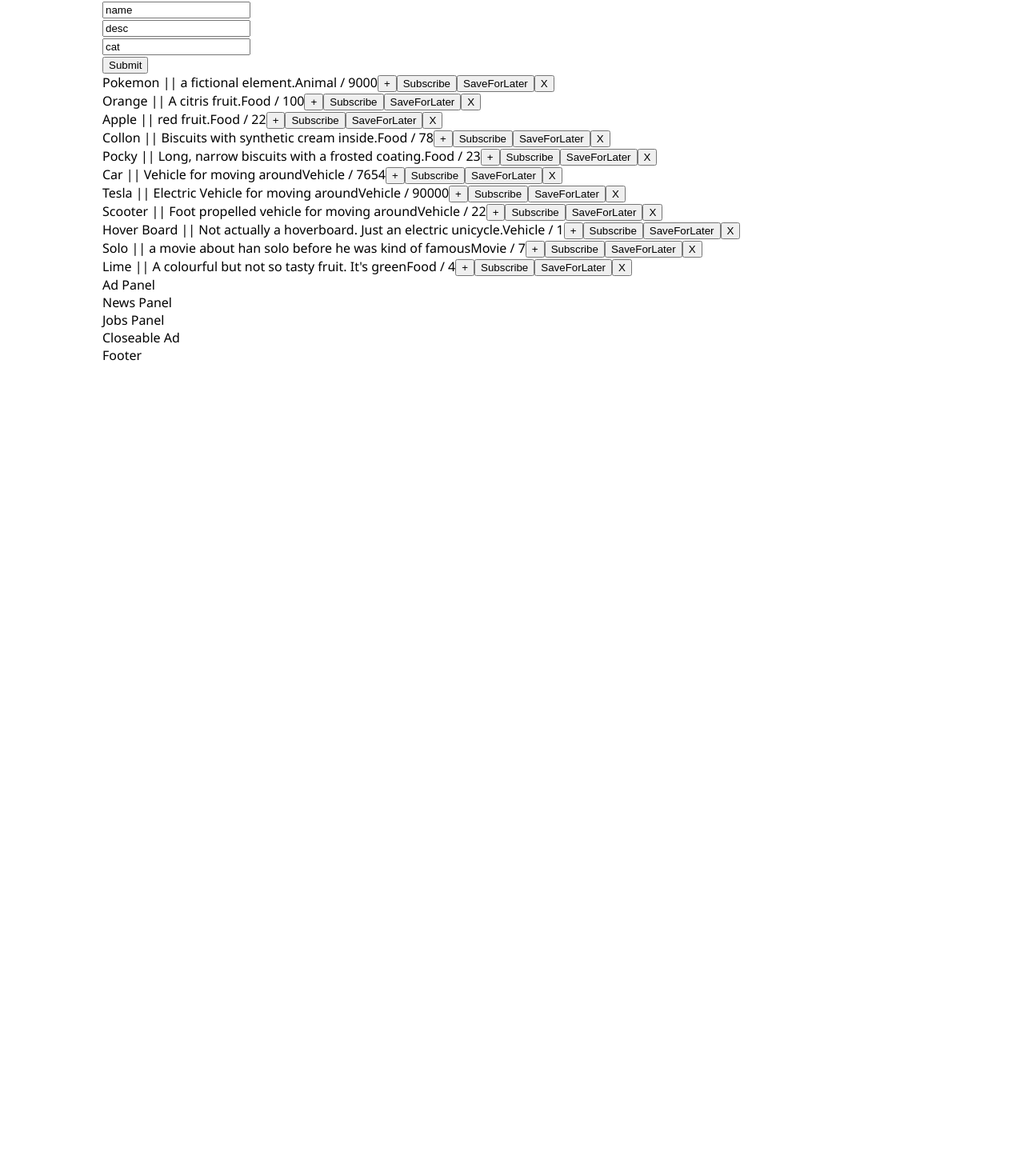
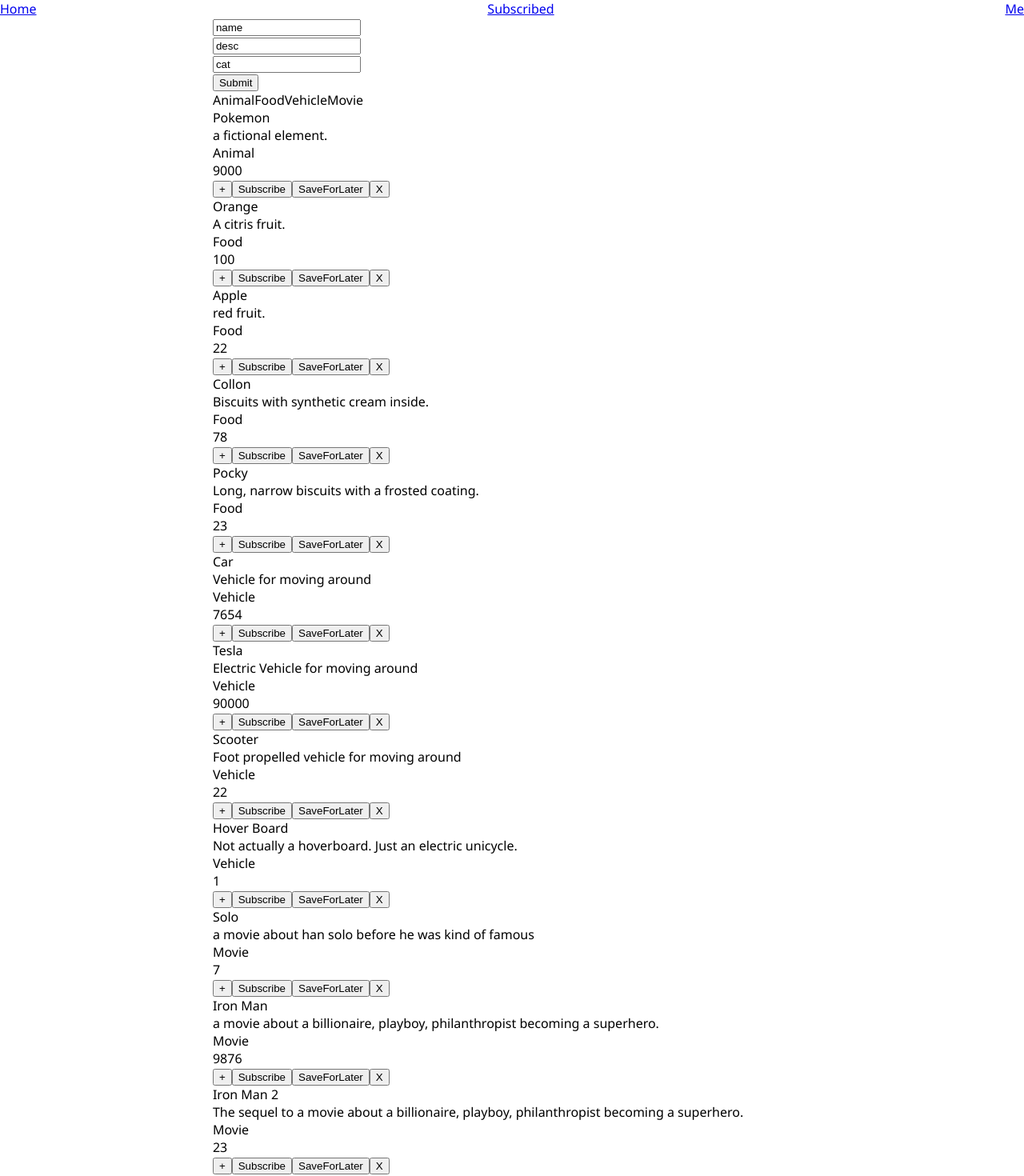
Before and after one commit to rhyuen/pdthuntclone, a React app: page / in a window 1280 px wide. Shown: the top 1470 px of the page at 80% size. Before the commit the page ends 800 px from the top, so only its background shows below. Built offline with nearby package versions, Linux system fonts and the light colour scheme.

Commit message:
Router and 'subscribed' words I guess.

```diff
--- a/src/AdPanel.jsx
+++ b/src/AdPanel.jsx
@@ -5,6 +5,11 @@ export default () => {
     return (
         <div>
             Ad Panel
+            <div>
+                On Item Click Overlay.<br/>
+                On Search Click Overlay.<br/>
+                React Router for Different Panels<br/>
+            </div>
             <div>News Panel</div>
             <div>Jobs Panel</div>
             <div>Closeable Ad</div>
--- /dev/null
+++ b/src/Me.jsx
@@ -0,0 +1,16 @@
+import React from "react";
+import styled from "styled-components";
+
+
+const Root = () => {
+    return (
+        <div>
+            It's me guys.  <br/>
+            And my personal information<br/>
+            But mainly me.
+        </div>
+    );
+};
+
+
+export default Root;
--- a/src/Nav.jsx
+++ b/src/Nav.jsx
@@ -1,9 +1,20 @@
 import React from "react";
+import {Link} from "react-router-dom";
+import styled from "styled-components";
 
+const StyledNav = styled.nav`
+    display: flex;
+    width: 100vw;
+    justify-content: space-between;
+`;
+const StyledLink = styled(Link)`
+`;
 export default () => {
     return (
-        <div>
-            Nav
-        </div>
+        <StyledNav>
+            <StyledLink to = "/">Home</StyledLink>
+            <StyledLink to = "/subscribed">Subscribed</StyledLink>
+            <StyledLink to = "/me">Me</StyledLink>
+        </StyledNav>
     );
 }
--- a/src/PdtList.jsx
+++ b/src/PdtList.jsx
@@ -1,18 +1,67 @@
 import React, {Component} from "react";
 import styled from "styled-components";
-export default ({data, onClickCloseButton, onClickUpvote}) => {
-    return data.map(curr => {
+
+const Filter = ({data}) => {
+    const types = data.map(item => item.category);
+    const noDupTypes = new Set(types);
+    const gah = [...noDupTypes].map(type => {
+        return (
+            <span>{type}</span>
+        );
+    });
+    return gah;
+};
+
+const List = ({data, onClickCloseButton, onClickUpvote, onSubscribe}) => {
+    const listOfItems = data.map(curr => {
+        const upped = curr.upped ?
+            <button>Upped</button> :
+            (<button onClick = {onClickUpvote.bind(this, curr.id)}>+</button>);
+        const subbed = curr.subscribed ?
+            <button>Subbed</button> :
+            (<button onClick = {onSubscribe.bind(this, curr.id)}>Subscribe</button>);
         return (
             <div key = {curr.id}>
-                <span>{curr.name} || </span>
-                <span>{curr.description}</span>
-                <span>{curr.category} / </span>
+                <div>{curr.name}</div>
+                <div>{curr.description}</div>
+                <div>{curr.category}</div>
                 <span>{curr.count}</span>
-                <button onClick = {onClickUpvote.bind(this, curr.id)}>+</button>
-                <button>Subscribe</button>
-                <button>SaveForLater</button>
-                <button onClick = {onClickCloseButton.bind(this, curr.id)}>X</button>
+                <div>
+                    {upped}
+                    {subbed}
+                    <button>SaveForLater</button>
+                    <button onClick = {onClickCloseButton.bind(this, curr.id)}>X</button>
+                </div>
             </div>
         );
     });
+    return listOfItems;
+};
+
+export default (props) => {
+    return (
+        <div>
+            <Filter data = {props.data}/>
+            <List {...props}/>
+        </div>
+    );
 }
+
+class AdPanel extends Component{
+    state = {
+        data: props.data
+    }
+
+    handleFilterChange = (name, e) => {
+
+    }
+
+    render(){
+        return (
+            <div>
+                <Filter data = {props.data} onFilterChange = {this.handleFilterChange}/>
+                <List {...props}/>
+            </div>
+        );
+    }
+}
--- /dev/null
+++ b/src/Root.jsx
@@ -0,0 +1,31 @@
+import React from "react";
+import {HashRouter as Router, Route, Link} from "react-router-dom";
+import styled from "styled-components";
+import App from "./App.jsx";
+import Nav from "./Nav.jsx";
+import Subscribed from "./Subscribed.jsx";
+import Me from "./Me.jsx";
+// import Personal from "./Personal.jsx";
+
+const STX = styled.div`
+        width: 100%;
+        display: flex;
+        flex-direction: column;
+        align-items: center;
+        box-sizing: border-box;
+    `;
+const Root = () => {
+    return (
+        <Router>
+            <STX>
+                <Nav/>
+                <Route exact path = "/" component = {App}/>
+                <Route exact path = "/subscribed" component = {Subscribed}/>
+                <Route exact path = "/me" component = {Me}/>
+            </STX>
+        </Router>
+    );
+};
+
+
+export default Root;
--- /dev/null
+++ b/src/Subscribed.jsx
@@ -0,0 +1,18 @@
+import React from "react";
+import styled from "styled-components";
+
+
+const Root = () => {
+    return (
+        <div>
+            Subscribed page.<br/>
+            Saved stuff goes here you know.
+            Should you call home to stuff.<br/>
+            Should you be stored in a DB or in state?  <br/>
+            The Plot thickens.
+        </div>
+    );
+};
+
+
+export default Root;
--- a/src/app.jsx
+++ b/src/app.jsx
@@ -111,6 +111,26 @@ class App extends Component{
         });
     }
 
+    handleSubscribe = (id, e) => {
+        this.setState(prevState => {
+            let updated = prevState.data.map(curr => {
+                if(id !== curr.id){
+                    return curr;
+                }else if(curr.subscribed){
+                    return curr;
+                }else{
+                    return Object.assign(curr, {
+                        subscribed: true
+                    });
+                }
+            });
+            return {
+                ...prevState,
+                data: updated
+            };
+        });
+    }
+
     handleCloseButton = (id, e) => {
         this.setState(prevState => {
             let updated = prevState.data.filter(curr => {
@@ -135,6 +155,7 @@ class App extends Component{
                     onInputChange = {this.handleInputChange}/>
                 <PdtList data = {this.state.data}
                     onClickUpvote = {this.handleUpvote}
+                    onSubscribe = {this.handleSubscribe}
                     onClickCloseButton = {this.handleCloseButton}/>
                 <AdPanel/>
             </div>
--- a/src/index.jsx
+++ b/src/index.jsx
@@ -1,6 +1,5 @@
 import React from "react";
 import {render} from "react-dom";
-import App from "./App.jsx";
+import Root from "./Root.jsx";
 
-
-render(<App/>, document.getElementById("app"));
+render(<Root/>, document.getElementById("app"));
--- a/src/productdata.json
+++ b/src/productdata.json
@@ -71,11 +71,39 @@
             "voted": false
         },
         {
+            "name": "Iron Man",
+            "description": "a movie about a billionaire, playboy, philanthropist becoming a superhero.",
+            "category": "Movie",
+            "count": 9876,
+            "voted": false
+        },
+        {
+            "name": "Iron Man 2",
+            "description": "The sequel to a movie about a billionaire, playboy, philanthropist becoming a superhero.",
+            "category": "Movie",
+            "count": 23,
+            "voted": false
+        },
+        {
             "name": "Lime",
             "description": "A colourful but not so tasty fruit.  It's green",
             "category": "Food",
             "count": 4,
             "voted": false
+        },
+        {
+            "name": "Lemon",
+            "description": "A colourful but not so tasty fruit.  It's yellow.  You can use it to make lemonade.",
+            "category": "Food",
+            "count": 5,
+            "voted": false
+        },
+        {
+            "name": "Lemonade",
+            "description": "A colourful and citrus beverage.  It's often a pale yellow with varying degrees of sweet and sourness.",
+            "category": "Food",
+            "count": 8,
+            "voted": false
         }
     ]
 }
```
Also changed, not shown: src/Form.jsx (deleted, +0 -52 lines).
